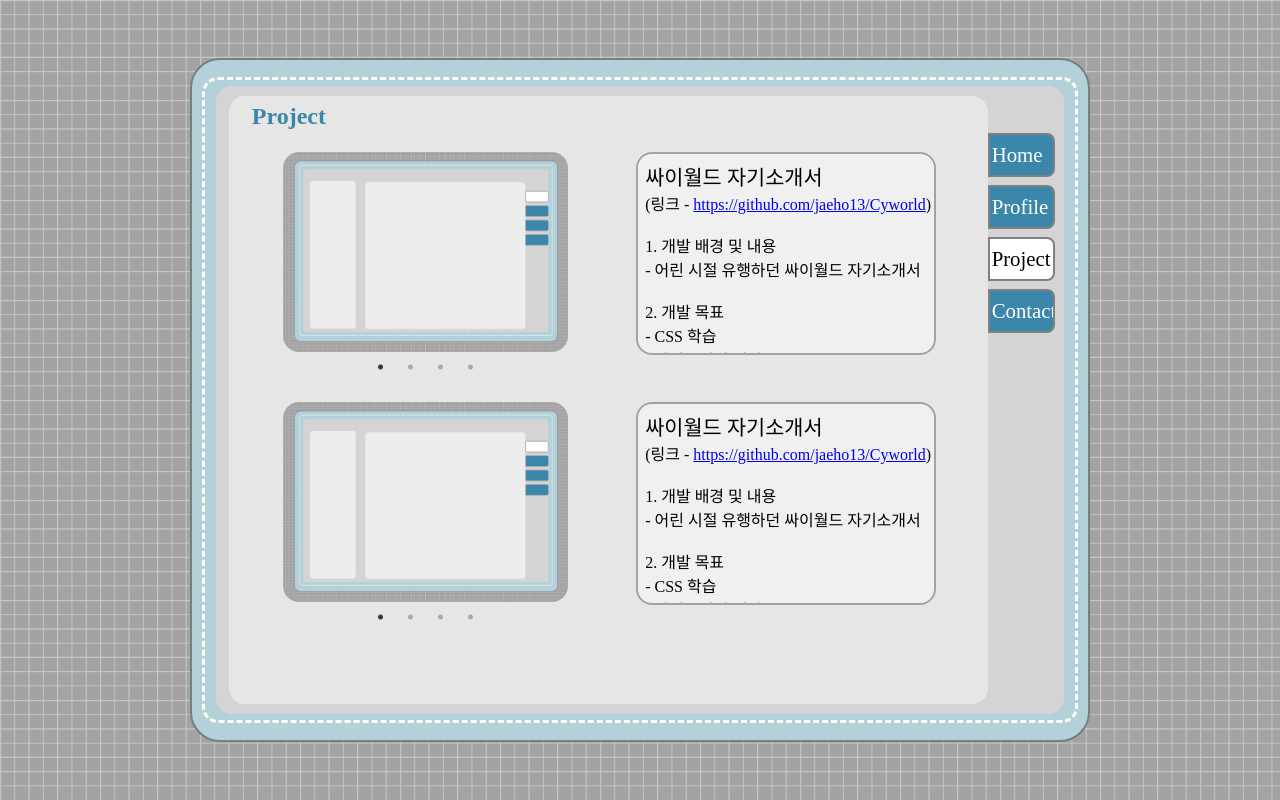
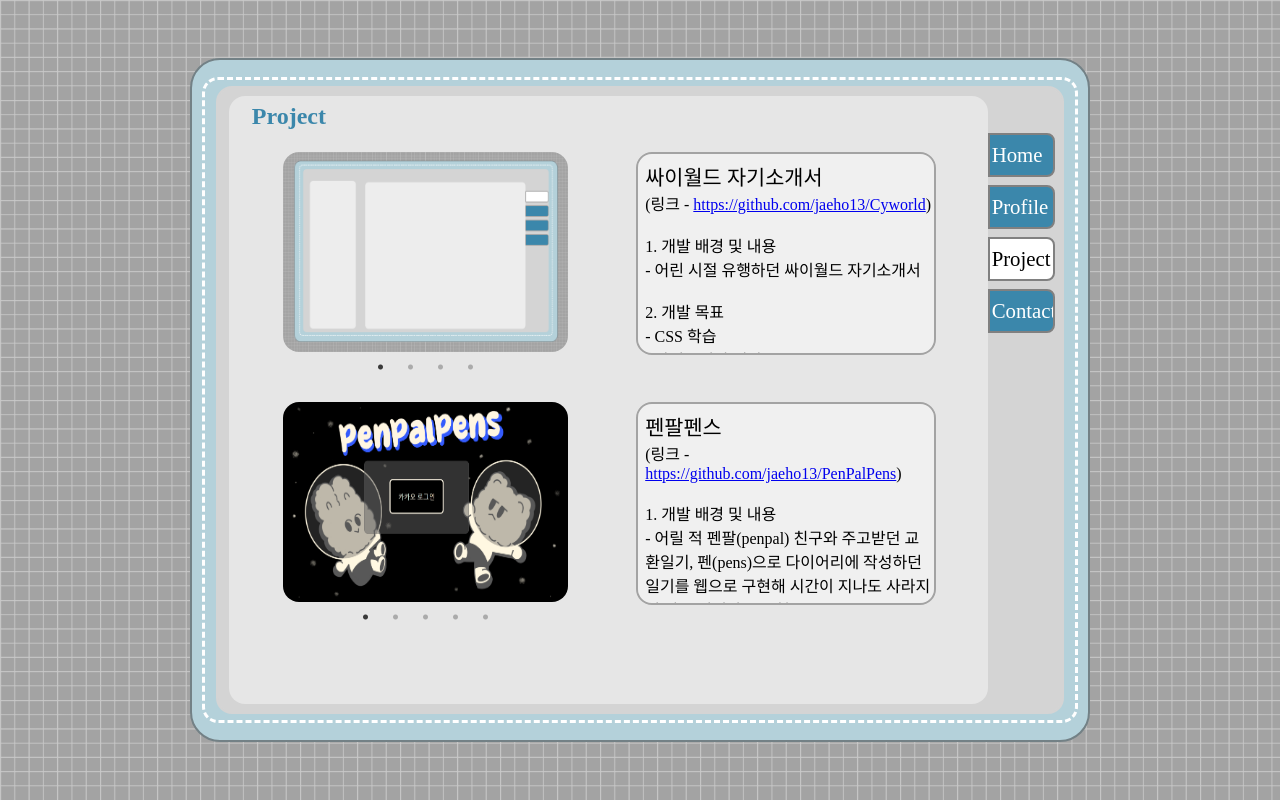
Before and after one commit to jaeho13/Cyworld, a React (Create React App) app in the folder CYWORLD/: page /project in a window 1280 px wide. Built offline with nearby package versions, Linux system fonts and the light colour scheme.

Commit message:
"0913 프로젝트 페이지 구조 변경"

```diff
--- a/CYWORLD/src/Components/project/Project.jsx
+++ b/CYWORLD/src/Components/project/Project.jsx
@@ -2,8 +2,10 @@
 import styled from "styled-components"
 import Background from '../background/Background';
 import PageButton from "../button/PageButton";
-import ProjectSlide from "./ProjectSlide";
-import ProjectInfo from "./ProjectInfo";
+import FirstProjectSlide from "./first/FirstProjectSlide";
+import FirstProjectInfo from "./first/FirstProjectInfo";
+import SecondProjectSlide from "./second/SecondProjectSlide";
+import SecondProjectInfo from "./second/SecondProjectInfo";
 
 const Profile = () => {
 
@@ -17,13 +19,13 @@
                         </ProjectTitle>
 
                         <ProjectBind>
-                            <ProjectSlide />
-                            <ProjectInfo />
+                            <FirstProjectSlide />
+                            <FirstProjectInfo />
                         </ProjectBind>
 
                         <ProjectBind>
-                            <ProjectSlide />
-                            <ProjectInfo />
+                            <SecondProjectSlide />
+                            <SecondProjectInfo />
                         </ProjectBind>
 
 
--- a/CYWORLD/src/Components/project/ProjectImage.jsx
+++ b/CYWORLD/src/Components/project/first/FirstProjectImage.jsx
@@ -2,7 +2,7 @@
 import styled from "styled-components";
 
 
-const ProjectImage = (props) => {
+const FirstProjectImage = (props) => {
     return (
         <>
             <ImageBind src={props.imgSrc} />
@@ -10,7 +10,7 @@
     )
 }
 
-export default ProjectImage;
+export default FirstProjectImage;
 
 const ImageBind = styled.img`
     width: 99%;
--- a/CYWORLD/src/Components/project/ProjectInfo.jsx
+++ b/CYWORLD/src/Components/project/first/FirstProjectInfo.jsx
@@ -2,11 +2,10 @@
 import styled from "styled-components"
 
 
-const ProjectInfo = () => {
+const FirstProjectInfo = () => {
     return (
         <>
             <TextBind>
-
                 <ProjectInfoTitle>
                     싸이월드 자기소개서
                 </ProjectInfoTitle>
@@ -31,7 +30,7 @@
     )
 }
 
-export default ProjectInfo;
+export default FirstProjectInfo;
 
 const TextBind = styled.div`
     width: 40%;
--- /dev/null
+++ b/CYWORLD/src/Components/project/first/FirstProjectSlide.jsx
@@ -0,0 +1,43 @@
+import React from "react";
+import Slider from "react-slick";
+import 'slick-carousel/slick/slick.css';
+import 'slick-carousel/slick/slick-theme.css';
+import styled from "styled-components";
+import ProjectImage from "../first/FirstProjectImage";
+
+const FirstProjectSlide = () => {
+
+    var settings = {
+        dots: true,
+        infinite: true,
+        speed: 500,
+        slidesToShow: 1,
+        slidesToScroll: 1,
+        draggable: true,
+        autoplay: false,
+        arrows: false,
+        autoplay: false,
+        autoplaySpeed: 2000,
+    };
+
+    return (
+        <>
+            <SliderBorder>
+                <Slider {...settings}>
+                    <ProjectImage imgSrc="/background/c_page.1.png" />
+                    <ProjectImage imgSrc="/background/c_page.2.png" />
+                    <ProjectImage imgSrc="/background/c_page.3.png" />
+                    <ProjectImage imgSrc="/background/c_page.4.png" />
+                </Slider>
+            </SliderBorder>
+        </>
+    )
+}
+
+export default FirstProjectSlide;
+
+const SliderBorder = styled.div`
+    width: 40%;
+    height: 24.5vh;
+    border-radius: 16px;
+`
--- /dev/null
+++ b/CYWORLD/src/Components/project/second/SecondProjectInfo.jsx
@@ -0,0 +1,58 @@
+import React from "react";
+import styled from "styled-components"
+
+
+const SecondProjectInfo = () => {
+    return (
+        <>
+            <TextBind>
+                <ProjectInfoTitle>
+                    펜팔펜스
+                </ProjectInfoTitle>
+                (링크 - <a href="https://github.com/jaeho13/PenPalPens">https://github.com/jaeho13/PenPalPens</a>)
+                <br /> <br />
+
+                1. 개발 배경 및 내용 <br />
+                - 어릴 적 펜팔(penpal) 친구와 주고받던 교환일기, 펜(pens)으로 다이어리에 작성하던 일기를 웹으로 구현해 시간이 지나도 사라지지 않는 일기장을 구현 <br /> <br />
+
+                2. 개발 목표 <br />
+                - 일기 및 친구와의 교환일기 작성 <br />
+                - 카카오 로그인 API 구현 <br />
+                - React, Spring 게시판 CRUD 정리 <br />  <br />
+
+                3. 역할 <br />
+                - 기획 및 디자인 <br />
+                - Frontend <br />
+                - 카카오 로그인 API 구현 <br />
+                - RESTful API를 이용한 React, Spring 게시판 CRUD 구현 <br /> <br />
+
+                4. 사용 기술 <br />
+                - React, Spring, Oracle, Figma <br /> <br />
+
+                5. 프로젝트 후기 <br />
+                저번 프로젝트에 이어서 React, Spring 게시판 CRUD를 구현하며 다시 한번 복습할 수 있었다. <br />
+                나아가 저번에는 구현하지 못했던 로그인까지 카카오 로그인 API를 사용하여 구현할 수 있었다. <br />
+                이번 프로젝트에서도 CRUD를 구현헀는데, 확실히 모든 개발은 CRUD에 의거하여 조금씩 수정하며 만들어지는 것 같다.
+                또한 어렵게만 생각했던 로그인 API도 막상 구현해보니 어렵지 않고 재밌게 할 수 있었다. <br />
+            </TextBind >
+        </>
+    )
+}
+
+export default SecondProjectInfo;
+
+const TextBind = styled.div`
+    width: 40%;
+    height: 24vh;
+    border: 2px solid #A3A3A3;
+    border-radius: 16px;
+    overflow: auto;
+    overflow-x: hidden;
+    background-color: rgba(255, 255, 255, 0.4);
+    padding-left: 1%;
+    padding-top: 1%;
+`
+
+const ProjectInfoTitle = styled.div`
+    font-size: 1.3rem;
+`
--- a/CYWORLD/src/Components/project/ProjectSlide.jsx
+++ b/CYWORLD/src/Components/project/second/SecondProjectSlide.jsx
@@ -3,8 +3,9 @@
 import 'slick-carousel/slick/slick.css';
 import 'slick-carousel/slick/slick-theme.css';
 import styled from "styled-components";
-import ProjectImage from "./ProjectImage";
-const ProjectSlide = () => {
+import ProjectImage from "../first/FirstProjectImage";
+
+const SecondProjectSlide = () => {
 
     var settings = {
         dots: true,
@@ -23,17 +24,18 @@
         <>
             <SliderBorder>
                 <Slider {...settings}>
-                    <ProjectImage imgSrc="/background/c_page.1.png" />
-                    <ProjectImage imgSrc="/background/c_page.2.png" />
-                    <ProjectImage imgSrc="/background/c_page.3.png" />
-                    <ProjectImage imgSrc="/background/c_page.4.png" />
+                    <ProjectImage imgSrc="/background/p_page.1.png" />
+                    <ProjectImage imgSrc="/background/p_page.2.png" />
+                    <ProjectImage imgSrc="/background/p_page.3.png" />
+                    <ProjectImage imgSrc="/background/p_page.4.png" />
+                    <ProjectImage imgSrc="/background/p_page.5.png" />
                 </Slider>
             </SliderBorder>
         </>
     )
 }
 
-export default ProjectSlide;
+export default SecondProjectSlide;
 
 const SliderBorder = styled.div`
     width: 40%;
```
Also changed, not shown: CYWORLD/src/Components/project/second/SecondProjectImage.jsx (added, +21 -0 lines).
